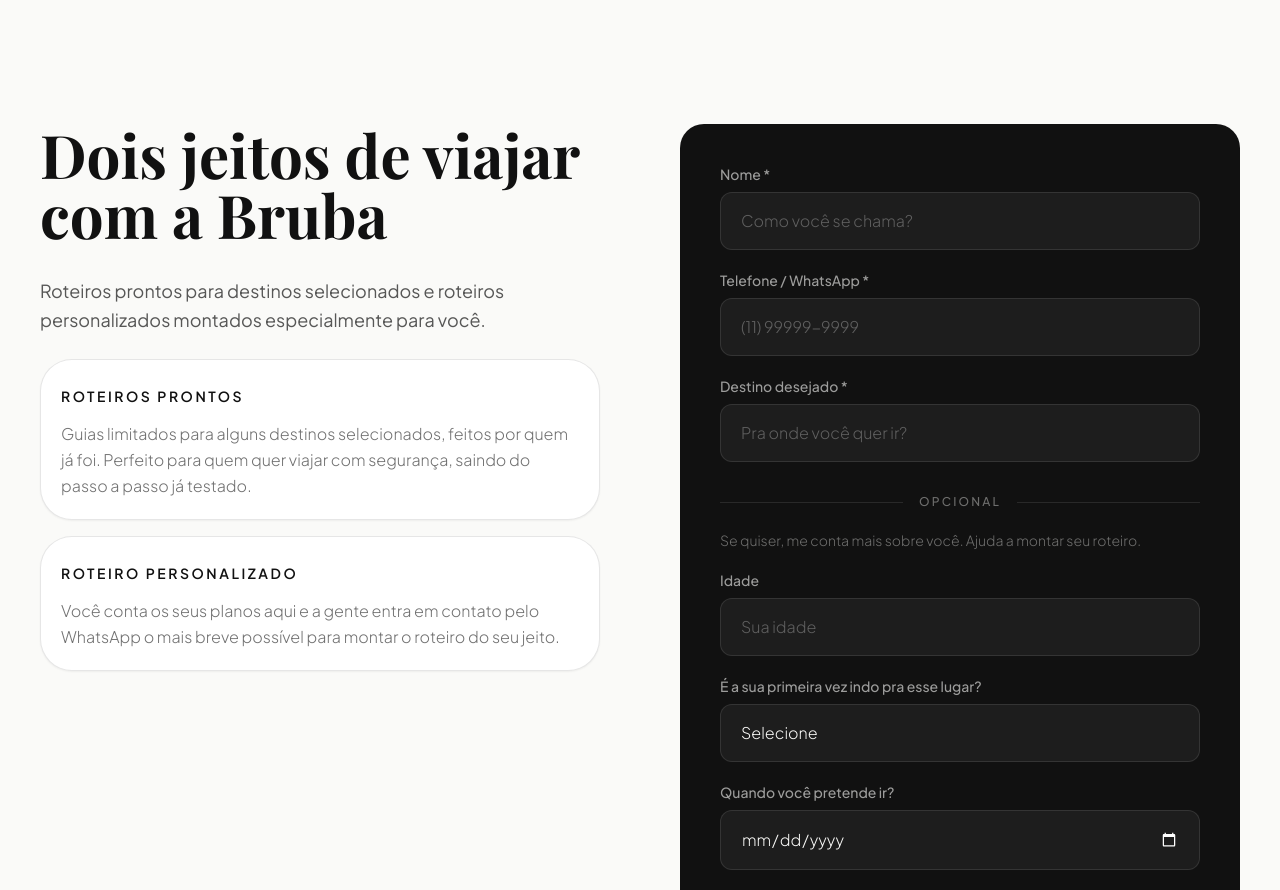
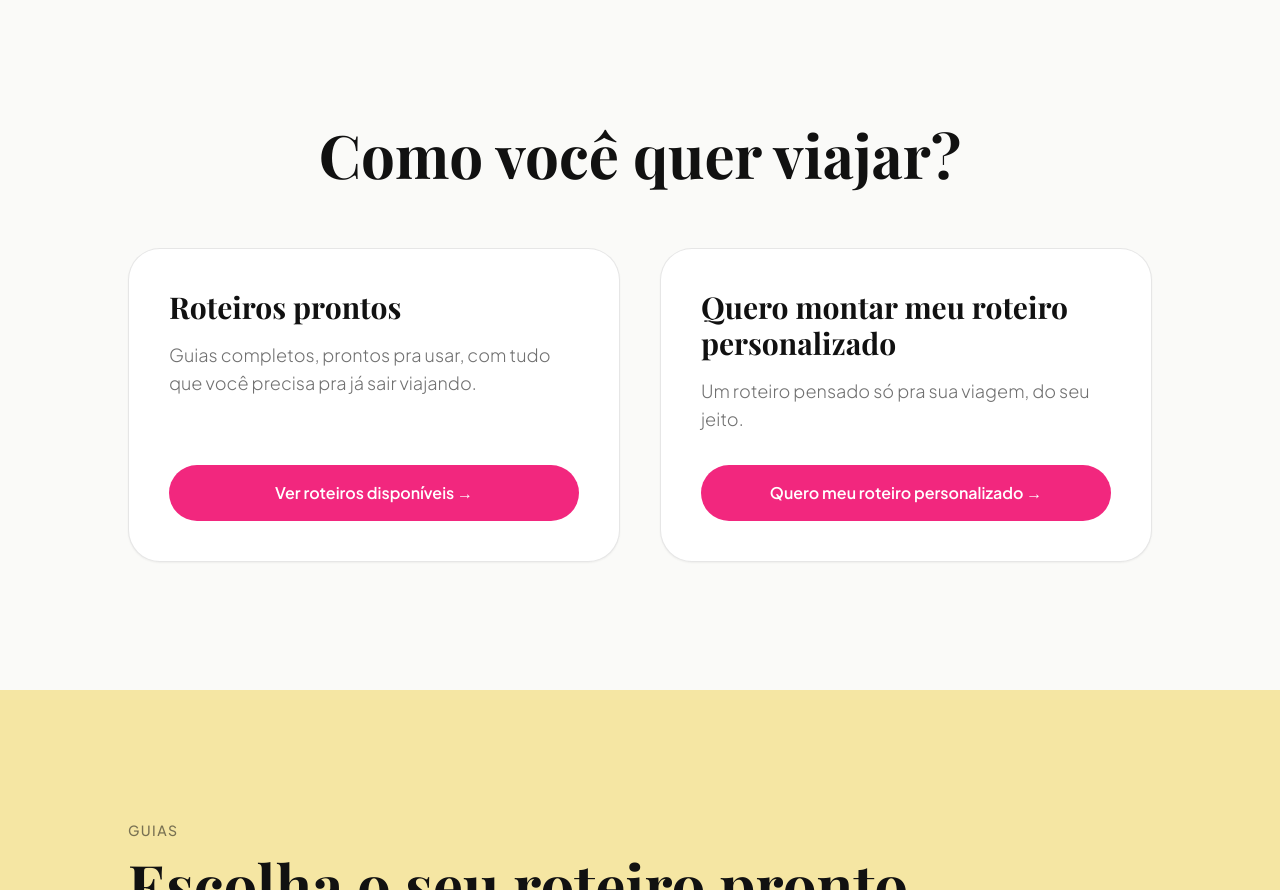
Before and after one commit to femartines22/brubaworld, a Next.js app: page / in a window 1280 px wide. Shown: the part 3480-4370 px from the top of the page. Built offline with nearby package versions, Linux system fonts and the light colour scheme.

Commit message:
Corrige validacao do formulario e status do Notion

```diff
--- a/app/layout.tsx
+++ b/app/layout.tsx
@@ -21,14 +21,37 @@
   style: ["normal", "italic"],
 });
 
+const TITULO = "brubaworld — Roteiros de viagem por quem já viveu cada destino";
+const DESCRICAO =
+  "Guias de viagem criados por quem já foi, testou e recomenda só o que realmente vale a pena.";
+const SITE = "https://www.brubaworld.com.br";
+
 export const metadata: Metadata = {
-  title: "brubaworld — Roteiros de viagem por quem já viveu cada destino",
-  description:
-    "Guias de viagem criados por quem já foi, testou e recomenda só o que realmente vale a pena.",
+  // Necessário para o Next montar a URL absoluta da imagem de compartilhamento.
+  metadataBase: new URL(SITE),
+  title: TITULO,
+  description: DESCRICAO,
   openGraph: {
-    title: "brubaworld — Roteiros de viagem por quem já viveu cada destino",
-    description: "Guias de viagem criados por quem já foi, testou e recomenda só o que realmente vale a pena.",
+    title: TITULO,
+    description: DESCRICAO,
     type: "website",
+    url: SITE,
+    siteName: "brubaworld",
+    locale: "pt_BR",
+    images: [
+      {
+        url: "/og-image.png",
+        width: 1200,
+        height: 630,
+        alt: "brubaworld — Roteiros feitos por quem já viveu",
+      },
+    ],
+  },
+  twitter: {
+    card: "summary_large_image",
+    title: TITULO,
+    description: DESCRICAO,
+    images: ["/og-image.png"],
   },
 };
 
--- a/app/page.tsx
+++ b/app/page.tsx
@@ -4,6 +4,7 @@
 import Marquee from "@/components/Marquee";
 import About from "@/components/About";
 import PaisesVisitados from "@/components/PaisesVisitados";
+import ComoViajar from "@/components/ComoViajar";
 import ContactForm from "@/components/ContactForm";
 import Reviews from "@/components/Reviews";
 import Carrossel from "@/components/Carrossel";
@@ -19,9 +20,10 @@
         <Marquee />
         <About />
         <PaisesVisitados />
-        <ContactForm />
+        <ComoViajar />
         <Carrossel />
         <Reviews />
+        <ContactForm />
       </main>
       <Footer />
     </>
--- /dev/null
+++ b/components/ComoViajar.tsx
@@ -0,0 +1,78 @@
+"use client";
+
+import { useEffect, useRef } from "react";
+
+const opcoes = [
+  {
+    titulo: "Roteiros prontos",
+    texto:
+      "Guias completos, prontos pra usar, com tudo que você precisa pra já sair viajando.",
+    cta: "Ver roteiros disponíveis →",
+    href: "#roteiros",
+  },
+  {
+    titulo: "Quero montar meu roteiro personalizado",
+    texto: "Um roteiro pensado só pra sua viagem, do seu jeito.",
+    cta: "Quero meu roteiro personalizado →",
+    href: "#form-personalizado",
+  },
+];
+
+export default function ComoViajar() {
+  const ref = useRef<HTMLElement>(null);
+
+  useEffect(() => {
+    const observer = new IntersectionObserver(
+      (entries) => {
+        entries.forEach((entry) => {
+          if (entry.isIntersecting) {
+            entry.target.querySelectorAll(".reveal").forEach((el, i) => {
+              setTimeout(() => el.classList.add("visible"), i * 120);
+            });
+          }
+        });
+      },
+      { threshold: 0.1 }
+    );
+    if (ref.current) observer.observe(ref.current);
+    return () => observer.disconnect();
+  }, []);
+
+  return (
+    <section
+      id="como-viajar"
+      ref={ref}
+      className="scroll-mt-24 bg-offwhite py-24 md:py-32 px-5 md:px-10"
+    >
+      <div className="max-w-7xl mx-auto">
+        <div className="reveal text-center">
+          <h2 className="font-display font-bold text-preto text-4xl md:text-6xl leading-tight">
+            Como você quer viajar?
+          </h2>
+        </div>
+
+        <div className="mt-12 md:mt-16 grid md:grid-cols-2 gap-6 md:gap-10 max-w-5xl mx-auto">
+          {opcoes.map((opcao) => (
+            <div
+              key={opcao.titulo}
+              className="reveal rounded-[2rem] border border-preto/10 bg-white p-8 md:p-10 shadow-sm flex flex-col"
+            >
+              <h3 className="font-display font-bold text-preto text-2xl md:text-3xl leading-snug">
+                {opcao.titulo}
+              </h3>
+              <p className="mt-4 font-jakarta font-light text-preto/60 text-base md:text-lg leading-relaxed flex-1">
+                {opcao.texto}
+              </p>
+              <a
+                href={opcao.href}
+                className="mt-8 inline-flex items-center justify-center gap-2 bg-rosa text-white font-jakarta font-semibold text-base px-8 py-4 rounded-full hover:bg-rosa/90 hover:scale-[1.02] transition-all duration-200"
+              >
+                {opcao.cta}
+              </a>
+            </div>
+          ))}
+        </div>
+      </div>
+    </section>
+  );
+}
--- a/components/ContactForm.tsx
+++ b/components/ContactForm.tsx
@@ -77,13 +77,23 @@
 
   const handleSubmit = async (e: React.FormEvent) => {
     e.preventDefault();
+
+    // Só nome, telefone e destino são obrigatórios.
+    if (!form.name || !form.phone || !form.destino) {
+      setStatus("error");
+      return;
+    }
+
     setStatus("sending");
 
     try {
       const res = await fetch("/api/lead-personalizado", {
         method: "POST",
         headers: { "Content-Type": "application/json" },
-        body: JSON.stringify(form),
+        body: JSON.stringify({
+          ...form,
+          instagram: form.instagram.replace(/^@/, ""),
+        }),
       });
 
       if (res.ok) {
@@ -108,37 +118,11 @@
       ref={ref}
       className="scroll-mt-24 bg-offwhite py-24 md:py-32 px-5 md:px-10"
     >
-      <div className="max-w-7xl mx-auto">
-        <div className="grid md:grid-cols-2 gap-12 md:gap-20 items-start">
-          <div>
-            <div className="reveal">
+      <div className="max-w-2xl mx-auto">
+        <div className="reveal text-center mb-12">
           <h2 className="font-display font-bold text-preto text-4xl md:text-6xl leading-tight">
-                Dois jeitos de viajar com a Bruba
+            Me conta um pouco sobre você
           </h2>
-            </div>
-            <div className="reveal mt-8 space-y-6 font-jakarta text-preto/70 text-lg leading-relaxed">
-              <p className="max-w-xl">
-                Roteiros prontos para destinos selecionados e roteiros personalizados montados especialmente para você.
-              </p>
-              <div className="space-y-4">
-                <div className="rounded-[2rem] border border-preto/10 bg-white p-5 shadow-sm">
-                  <span className="font-jakarta font-semibold text-preto text-sm uppercase tracking-[0.18em]">
-                    Roteiros prontos
-                  </span>
-                  <p className="mt-3 font-jakarta font-light text-preto/60 text-base leading-relaxed">
-                    Guias limitados para alguns destinos selecionados, feitos por quem já foi. Perfeito para quem quer viajar com segurança, saindo do passo a passo já testado.
-                  </p>
-                </div>
-                <div className="rounded-[2rem] border border-preto/10 bg-white p-5 shadow-sm">
-                  <span className="font-jakarta font-semibold text-preto text-sm uppercase tracking-[0.18em]">
-                    Roteiro personalizado
-                  </span>
-                  <p className="mt-3 font-jakarta font-light text-preto/60 text-base leading-relaxed">
-                    Você conta os seus planos aqui e a gente entra em contato pelo WhatsApp o mais breve possível para montar o roteiro do seu jeito.
-                  </p>
-                </div>
-              </div>
-            </div>
         </div>
 
         <div className="reveal">
@@ -194,7 +178,7 @@
               </div>
             ) : (
               <form onSubmit={handleSubmit} className="space-y-5">
-                  {/* --- Bloco obrigatório: só o mínimo para a Bruba responder --- */}
+                {/* --- Bloco obrigatório: o mínimo para a Bruba responder --- */}
                 <div className="space-y-5">
                   <div>
                     <label htmlFor="name" className={labelClass}>
@@ -382,7 +366,6 @@
           </div>
         </div>
       </div>
-      </div>
     </section>
   );
 }
--- a/components/Hero.tsx
+++ b/components/Hero.tsx
@@ -50,7 +50,7 @@
           {/* CTAs */}
           <div className="flex flex-col sm:flex-row gap-4">
             <a
-              href="#form-personalizado"
+              href="#como-viajar"
               className="inline-flex items-center justify-center gap-2 bg-rosa text-white font-jakarta font-semibold text-base px-8 py-4 rounded-full hover:bg-rosa/90 hover:scale-105 transition-all duration-200 shadow-lg shadow-rosa/30"
             >
               quero meu roteiro →
--- a/components/Navbar.tsx
+++ b/components/Navbar.tsx
@@ -49,7 +49,7 @@
 
         {/* CTA */}
         <a
-          href="#form-personalizado"
+          href="#como-viajar"
           className="hidden md:inline-flex items-center gap-2 bg-rosa text-white font-jakarta font-semibold text-sm px-5 py-2.5 rounded-full hover:bg-rosa/90 transition-colors"
         >
           quero meu roteiro →
@@ -93,7 +93,7 @@
           ))}
           <li>
             <a
-              href="#form-personalizado"
+              href="#como-viajar"
               className="inline-flex items-center gap-2 bg-rosa text-white font-jakarta font-semibold text-sm px-5 py-2.5 rounded-full hover:bg-rosa/90 transition-colors mt-2"
               onClick={() => setMenuOpen(false)}
             >
```
Also changed, not shown: app/api/lead-personalizado/route.ts (+4 -3 lines), public/og-image.png (added). Lines whose indentation alone changed are shown as unchanged.
